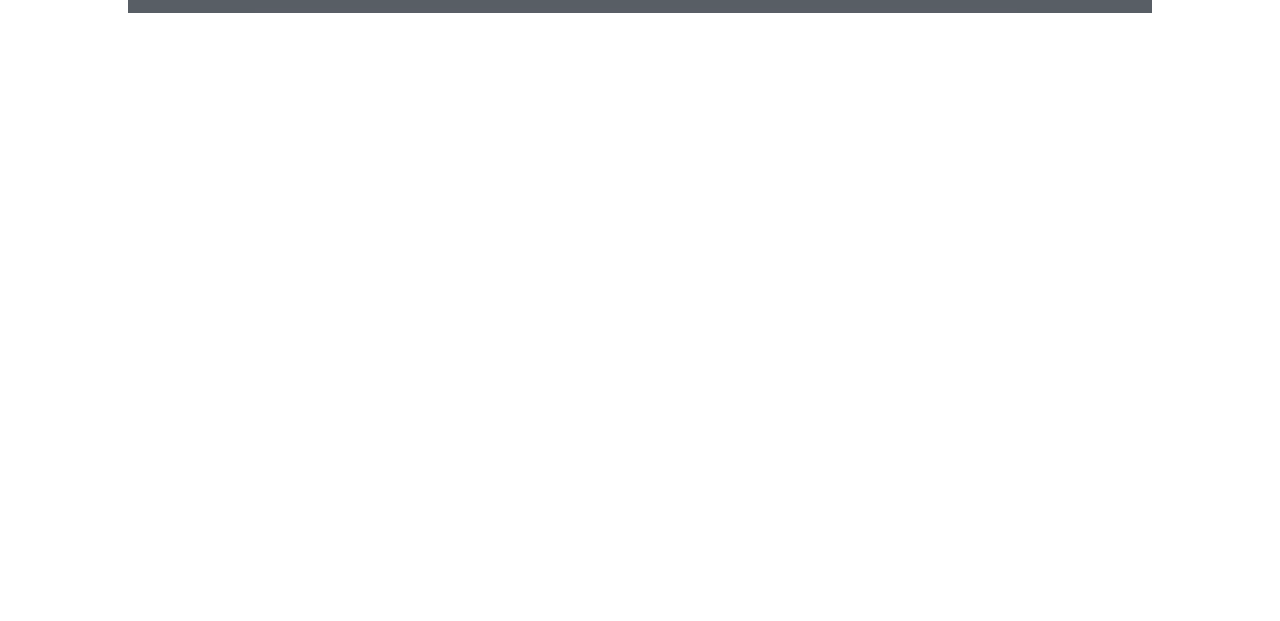
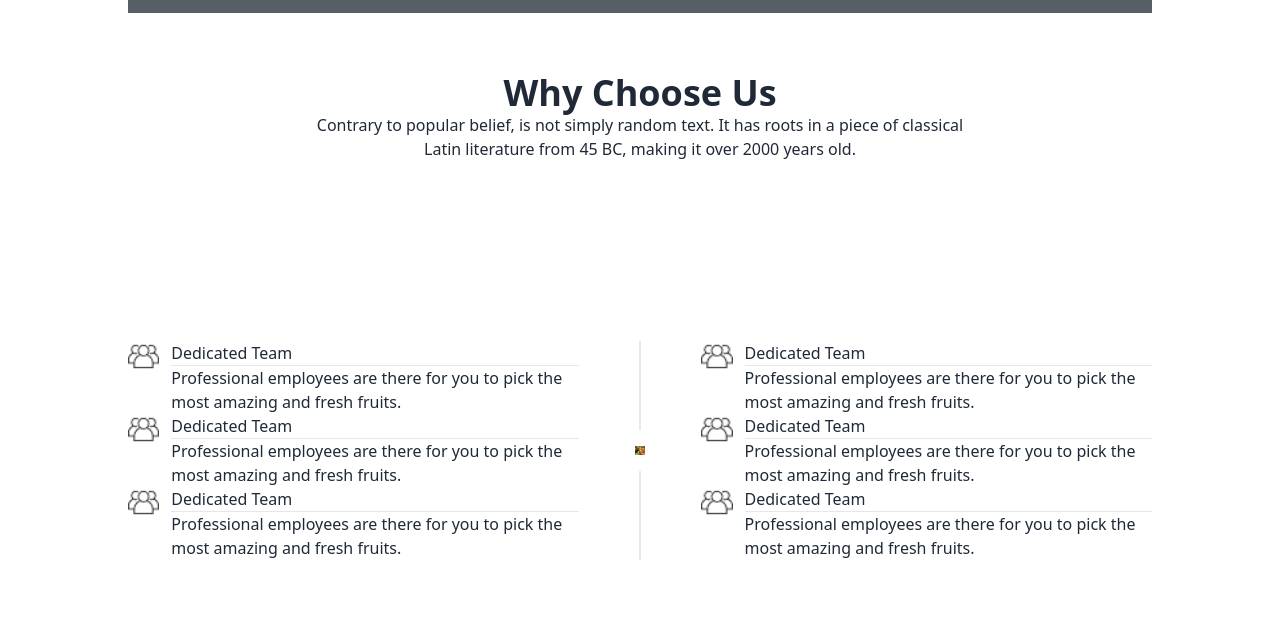
Before and after one commit to mehedihasan208/fruit-section-project, a plain HTML site: page index.html in a window 1280 px wide. Shown: the part 2025-2646 px from the top of the page. Before the commit the page ends 2038 px from the top, so only its background shows below. Drawn offline with nearby package versions, Linux system fonts and the light colour scheme; grey boxes are pictures that could not be loaded.

Commit message:
footer section

```diff
--- a/index.html
+++ b/index.html
@@ -273,9 +273,9 @@
           </div>
           <div class="card-actions">
             <!-- mehedi hasan  -->
-            <a href="#my_modal_8" class="btn bg-white border-none">Details</a>
+            <a href="#my_modal_3" class="btn bg-white border-none">Details</a>
 
-            <div class="modal" id="my_modal_8">
+            <div class="modal" id="my_modal_3">
 
               <div class="modal-box">
                 <div class="flex justify-center "><img class="w-100px" src="images/fruit8.png" alt=""></div>
@@ -314,9 +314,9 @@
           </div>
           <div class="card-actions">
             <!-- mehedi hasan  -->
-            <a href="#my_modal_8" class="btn bg-white border-none">Details</a>
+            <a href="#my_modal_4" class="btn bg-white border-none">Details</a>
 
-            <div class="modal" id="my_modal_8">
+            <div class="modal" id="my_modal_4">
 
               <div class="modal-box">
                 <div class="flex justify-center "><img class="w-100px" src="images/fruit9.png" alt=""></div>
@@ -394,8 +394,68 @@
     </div>
   </div>
 </section>
+<!-- other section added this is choose us section  -->
+  <div>
+    <div class=" text-center px-8 md:px-16 lg:px-30 py-5 my-10">
+      <h3 class="font-garamond text-4xl font-extrabold">Why Choose Us</h3>
+      <p>Contrary to popular belief, is not simply random text. It has roots in a piece of classical <br> Latin literature from 45 BC, making it over 2000 years old.</p>
+    </div>
+   </div>
+<!-- three section add this in the main section about the clear about the main upcoming movi  -->
+   <section class="mt-40 w-[80%] mx-[10%]">
+    <div class="flex flex-col lg:flex-row lg:gap-10 gap-36">
+      <div class="grid flex-grow card  rounded-box place-items-center">
 
+       <div class="flex gap-3">
+        <div><img class="w-12" src="images/group 1.png" alt=""></div>
+       <div><h1 class=" border-b">Dedicated Team</h1>
+              <p>Professional employees are there for you to pick the most amazing and fresh fruits.</p>
+      </div>
+       </div>
+       <div class="flex gap-3">
+        <div><img class="w-12" src="images/group 1.png" alt=""></div>
+       <div><h1 class=" border-b">Dedicated Team</h1>
+              <p>Professional employees are there for you to pick the most amazing and fresh fruits.</p>
+      </div>
+       </div>
+       <div class="flex gap-3">
+        <div><img class="w-12" src="images/group 1.png" alt=""></div>
+       <div><h1 class=" border-b">Dedicated Team</h1>
+              <p>Professional employees are there for you to pick the most amazing and fresh fruits.</p>
+      </div>
+       </div>
+      </div>
+
+      <div class="divider lg:divider-horizontal"><img  src="images/whychoose1.png" alt=""></div>
+      <div class="grid flex-grow card  rounded-box place-items-center">
+
+        <div class="flex gap-3">
+         <div><img class="w-12" src="images/group 1.png" alt=""></div>
+        <div><h1 class=" border-b">Dedicated Team</h1>
+               <p>Professional employees are there for you to pick the most amazing and fresh fruits.</p>
+       </div>
+        </div>
+        <div class="flex gap-3">
+         <div><img class="w-12" src="images/group 1.png" alt=""></div>
+        <div><h1 class=" border-b">Dedicated Team</h1>
+               <p>Professional employees are there for you to pick the most amazing and fresh fruits.</p>
+       </div>
+        </div>
+        <div class="flex gap-3">
+         <div><img class="w-12" src="images/group 1.png" alt=""></div>
+        <div><h1 class=" border-b">Dedicated Team</h1>
+               <p>Professional employees are there for you to pick the most amazing and fresh fruits.</p>
+       </div>
+        </div>
+       </div>
+    </div>
+   </section>
   </main>
+
+<!-- it is the last and end section footer section -->
+  <footer class="bg-black h-[350px] mt-16">
+
+  </footer>
 </body>
 
 </html>
```
Also changed, not shown: images/group 1.png (added).
